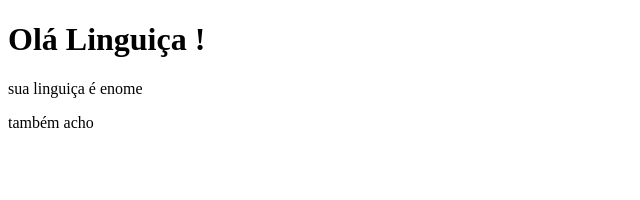
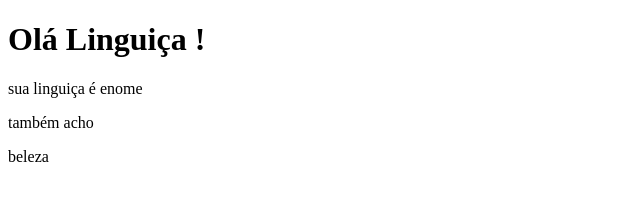
Before and after one commit to Leomarinho1/teste-html, a plain HTML site: page pasta html/index.html in a window 1280 px wide. Shown: the full height of the page, 0-640 px from the left. Drawn offline with Linux system fonts and the light colour scheme.

Commit message:
Update index.html

```diff
--- a/pasta html/index.html
+++ b/pasta html/index.html
@@ -10,5 +10,7 @@
     <h1>Olá Linguiça !</h1>
     <p>sua linguiça é enome</p>
     <p>também acho</p>
+    <p>beleza</p>
+
 </body>
 </html>
```
